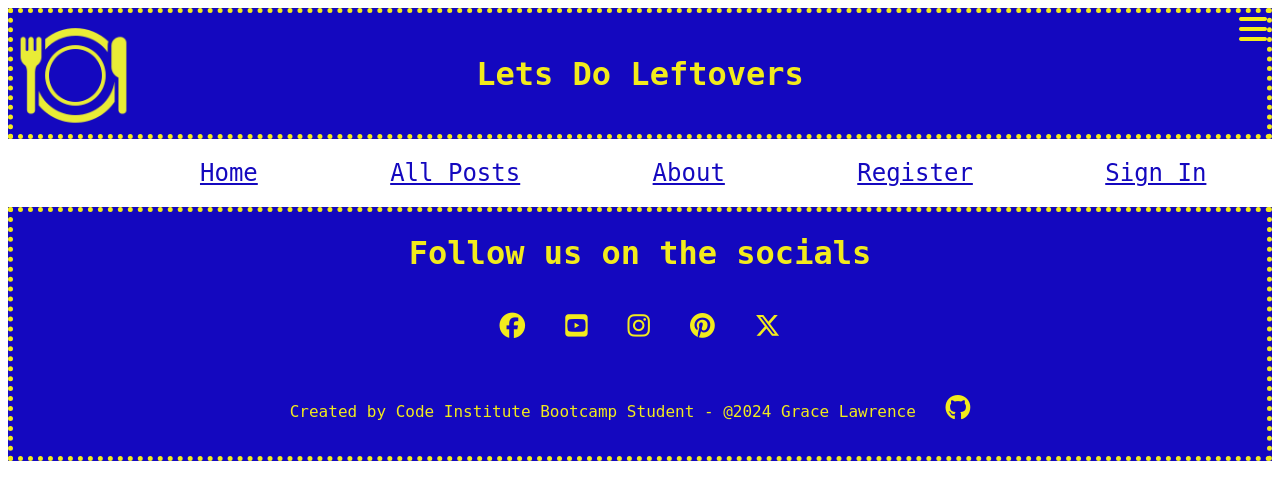
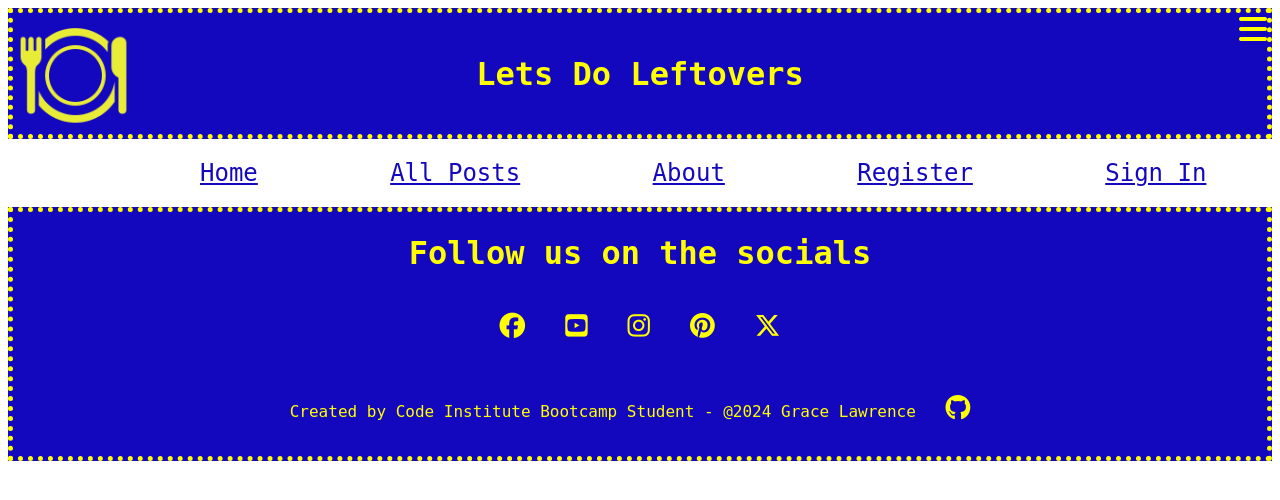
Before and after one commit to glaw2000/Leftovers, a Django app: template templates/base.html in a window 1280 px wide. Shown: the top 500 px of the page. Run offline with Django 4.2, Linux system fonts and the light colour scheme; the template is opened without the code that fills it, so the values that code supplies are empty; parts of the project's set-up code (start-up, migrations or seed data) failed here and were passed over; some libraries are stand-ins or nearby versions.

Commit message:
update shade of yellow in css stylesheet

```diff
--- a/static/css/style.css
+++ b/static/css/style.css
@@ -2,7 +2,7 @@
 #head {
     border-width: thick;
     border-style:dotted;
-    border-color: #f2eb1c;
+    border-color: yellow;
     background-color:#1408bf;
     display: flex;
     flex-direction: row;
@@ -22,14 +22,14 @@
   }
 
   #logo img{
-    color:#f2eb1c;
+    color:yellow;
     display: block;
     max-height: 60%;
     max-width: 60%;
   }
 
   #headtxt {
-    color:#f2eb1c;
+    color:yellow;
     flex-grow: 1;
     flex-shrink: 1;
     flex-basis: auto;
@@ -43,7 +43,7 @@
   }
 
   #nav{
-    color:#f2eb1c;
+    color:yellow;
     flex-grow: 0;
     flex-shrink: 1;
     flex-basis: auto;
@@ -53,7 +53,7 @@
   }
 
   #nav a {
-    color:#f2eb1c;
+    color:yellow;
   }
 
   #menu {
@@ -82,7 +82,7 @@ main {
   border-width: thick;
   border-style: dotted;
   border-color: #1408bf;
-  background-color: #f2eb1c;
+  background-color: yellow;
 }
 
 .bodytxt {
@@ -137,12 +137,12 @@ main {
 #footer {
     border-width: thick;
     border-style:dotted;
-    border-color: #f2eb1c;
+    border-color: yellow;
     background-color:#1408bf;
   }
 
   .foottxt {
-    color:#f2eb1c;
+    color:yellow;
     text-align: center;
     font-family: "Roberto Mono", monospace;
     font-optical-sizing: auto;
@@ -163,6 +163,6 @@ main {
   #footer  i {
     font-size: 160%;
     padding: 20px;
-    color: #f2eb1c;
+    color: yellow;
 
   }
```
Also changed, not shown: 1 other file.
